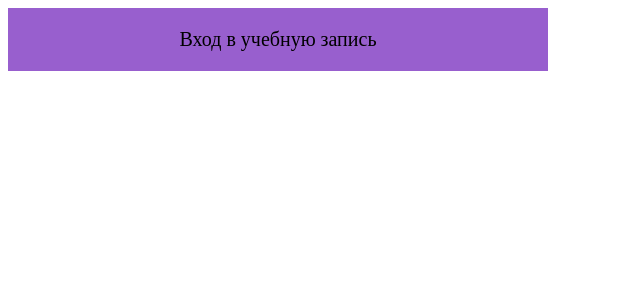
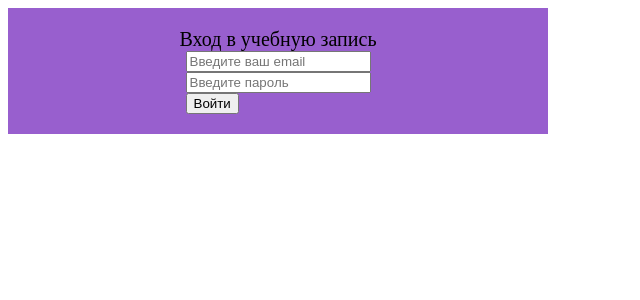
Before and after one commit to farkuy/front-speeddating, a React (Create React App) app: page /auth in a window 1280 px wide. Shown: the top 300 px of the page, without its empty margins (0-640 px from the left). Built offline with nearby package versions, Linux system fonts and the light colour scheme.

Commit message:
создал валидацию при авторизации. написал типизацию для нее

```diff
--- /dev/null
+++ b/src/entities/Auth/components/InputForAuth/InputForAuth.tsx
@@ -0,0 +1,31 @@
+import React, {FC} from 'react';
+import {IInputForAuth} from "./model";
+
+export const InputForAuth:FC<IInputForAuth> = (
+    {
+        placeholder,
+        typeInputForSignUp = 'text',
+        testId,
+        errorTestId,
+        error,
+        register
+    }
+) => {
+    return (
+        <div>
+            <input
+                type={typeInputForSignUp}
+                data-testid={testId}
+                placeholder={placeholder}
+                {...register}
+            />
+            {error && (
+                <div
+                    data-testid={errorTestId}
+                >
+                    {error.message}
+                </div>
+            )}
+        </div>
+    );
+};
--- /dev/null
+++ b/src/entities/Auth/components/InputForAuth/index.ts
@@ -0,0 +1 @@
+export * from "./InputForAuth"
--- /dev/null
+++ b/src/entities/Auth/components/InputForAuth/model.ts
@@ -0,0 +1,22 @@
+import React from "react";
+import {ChangeHandler, FieldError} from "react-hook-form";
+import {IForTest} from "../../../../models";
+
+export enum TypeInputAuth {
+    text = 'text',
+    password = 'password',
+}
+
+interface IRegisterHook {
+    onChange: ChangeHandler;
+    onBlur: ChangeHandler;
+    name: string;
+    ref: React.Ref<any>;
+}
+
+export interface IInputForAuth extends IForTest{
+    placeholder?: string,
+    typeInputForSignUp: TypeInputAuth,
+    error?: FieldError,
+    register: IRegisterHook,
+}
--- a/src/entities/Auth/components/SignIn/SignIn.tsx
+++ b/src/entities/Auth/components/SignIn/SignIn.tsx
@@ -1,9 +1,50 @@
 import React from 'react';
+import {FormSchemaSigIn, signInSchema} from "../../schema";
+import {zodResolver} from "@hookform/resolvers/zod";
+import {SubmitHandler, useForm} from "react-hook-form";
+import {signInField} from "../model";
+import {InputForAuth} from "../InputForAuth";
 
 export const SignIn = () => {
+
+    const {
+        register,
+        handleSubmit,
+        reset,
+        setFocus,
+        trigger,
+        formState: { isDirty, isSubmitting, errors },}
+        = useForm<FormSchemaSigIn>({
+        resolver: zodResolver(signInSchema),
+        defaultValues: {
+            email: '',
+            password: '',
+        }
+    });
+
+    const registerSubmit: SubmitHandler<FormSchemaSigIn> = (data) => {
+        alert('Вы вошли')
+    };
+
     return (
-        <div>
-
-        </div>
+        <form
+            onSubmit={handleSubmit(registerSubmit)}
+        >
+            {
+                signInField.map((item, index) => {
+                    return (
+                        <InputForAuth
+                            placeholder={item.placeholder}
+                            register={register(item.name as "email" | "password")}
+                            typeInputForSignUp={item.type}
+                            testId={`test_login_${item.name}`}
+                            errorTestId={`test_error_login_${item.name}`}
+                            error={errors[item.name as "email" | "password"]}
+                        />
+                    )
+                })
+            }
+            <button>Войти</button>
+        </form>
     );
 };
--- /dev/null
+++ b/src/entities/Auth/components/model.ts
@@ -0,0 +1,43 @@
+import {TypeInputAuth} from "./InputForAuth/model";
+enum NameIFiendAuth {
+    email = 'email',
+    password = 'password',
+    repeatPassword = 'repeatPassword',
+}
+
+interface IFieldSign {
+    name: NameIFiendAuth,
+    placeholder: string,
+    type: TypeInputAuth,
+}
+
+export const signInField: IFieldSign[] = [
+    {
+        name: NameIFiendAuth.email,
+        placeholder: 'Введите ваш email',
+        type: TypeInputAuth.text,
+    },
+    {
+        name: NameIFiendAuth.password,
+        placeholder: 'Введите пароль',
+        type: TypeInputAuth.password,
+    },
+]
+
+export const signUpField: IFieldSign[] = [
+    {
+        name: NameIFiendAuth.email,
+        placeholder: 'Ваш email',
+        type: TypeInputAuth.text,
+    },
+    {
+        name: NameIFiendAuth.password,
+        placeholder: 'Ваш пароль',
+        type: TypeInputAuth.password,
+    },
+    {
+        name: NameIFiendAuth.repeatPassword,
+        placeholder: 'Ваш пароль',
+        type: TypeInputAuth.password,
+    },
+]
--- a/src/entities/Auth/index.ts
+++ b/src/entities/Auth/index.ts
@@ -1,2 +1,3 @@
 export * from "./AuthModal"
 export * from "./components"
+export * from "./schema"
--- a/src/globalComponents/Input/Input.tsx
+++ b/src/globalComponents/Input/Input.tsx
@@ -3,13 +3,15 @@ import React, {Component, useId} from 'react';
 interface InputProps {
     label?: string;
     error?: string;
-    id: number;
+    placeholder?: string;
+    id?: number;
     component?: React.ComponentType<any>;
     ref?: React.Ref<HTMLElement | null>;
+    value?: string;
 }
 
 export const Input = (
-    { label = '', error = '', id, ref,  component, ...props }: InputProps,
+    { label = '', error = '', id, ref,  component, placeholder = '', value = '',  ...props }: InputProps,
 ) => {
 
     const uniqueId = useId() ?? id;
--- /dev/null
+++ b/src/models/index.ts
@@ -0,0 +1 @@
+export * from "./models"
--- /dev/null
+++ b/src/models/models.ts
@@ -0,0 +1,4 @@
+export interface IForTest {
+    testId?: string,
+    errorTestId?: string,
+}
```
